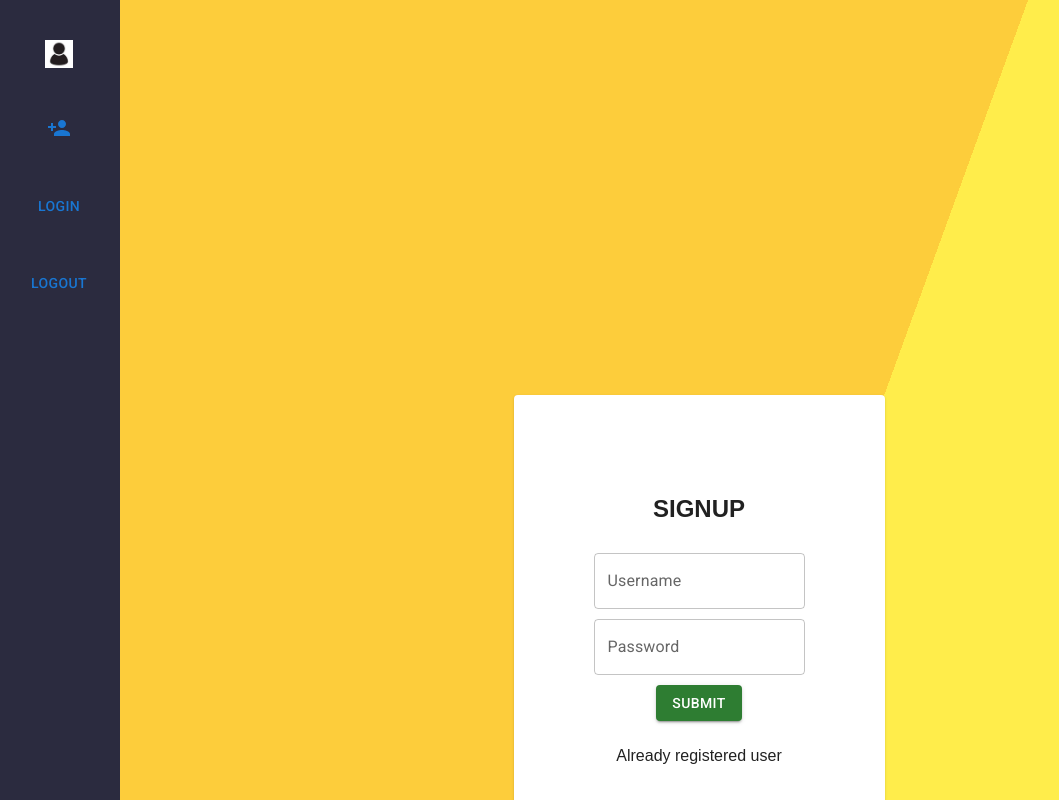
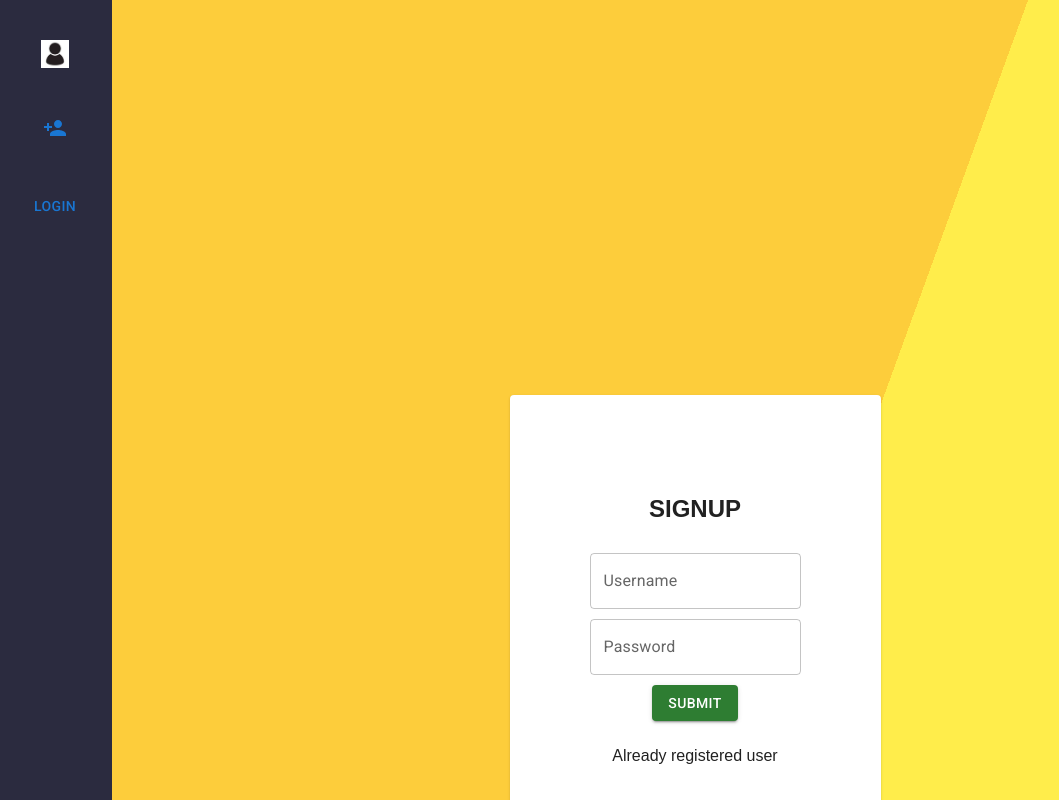
Before and after one commit to Bhagavath15/CRM-Frontend, a React (Vite) app: page / in a window 1280 px wide. Shown: the top 800 px of the page, without its empty margins (2-1061 px from the left). Built offline with nearby package versions, Linux system fonts and the light colour scheme.

Commit message:
login logout

```diff
--- a/src/App.jsx
+++ b/src/App.jsx
@@ -87,8 +87,14 @@ function Nav() {
         <div className="nav-btn">
           <IconButton color="primary" onClick={() => navigate("/addProfile")}><PersonAddIcon /></IconButton>
         </div>
-        <Button onClick={() => navigate("/login")}>LOGIN</Button>
-        <Button onClick={handleClick}>LOGOUT</Button>
+        {
+          localStorage.getItem("token") == null ? (
+            <Button onClick={() => navigate("/login")}>LOGIN</Button>
+          ) : (
+            <Button onClick={handleClick}>LOGOUT</Button>
+          )
+        }
+
       </div>
 
       <div className="controls-continer">
@@ -155,10 +161,12 @@ function Dashboard({ loanDetail, setLoanDetail }) {
   const getDetails = () => {
     const token = localStorage.getItem('token');
     fetch("https://crm-backend-virid.vercel.app/dashboard",
-      { method: "GET",
-      headers: {
-        'x-auth-token': token,
-    } })
+      {
+        method: "GET",
+        headers: {
+          'x-auth-token': token,
+        }
+      })
       .then((data) => data.json())
       .then((dts) => setLoanDetail(dts))
   }
```
